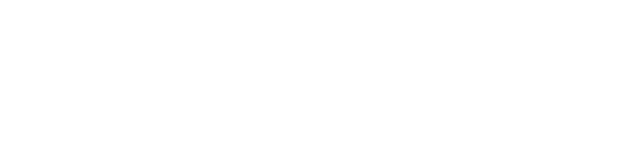
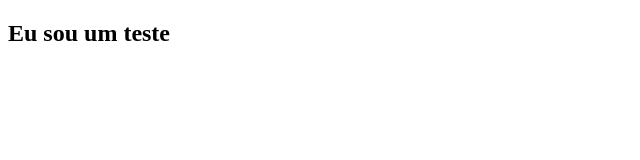
Before and after one commit to LuizHen96/curso-git-1, a plain HTML site: page index.html in a window 1280 px wide. Shown: the whole page, without its empty margins (0-640 px from the left). Drawn offline with Linux system fonts and the light colour scheme.

Commit message:
Teste branch

```diff
--- a/index.html
+++ b/index.html
@@ -7,6 +7,6 @@
   <title>Document</title>
 </head>
 <body>
-
+  <h2>Eu sou um teste</h2>
 </body>
 </html>
```
